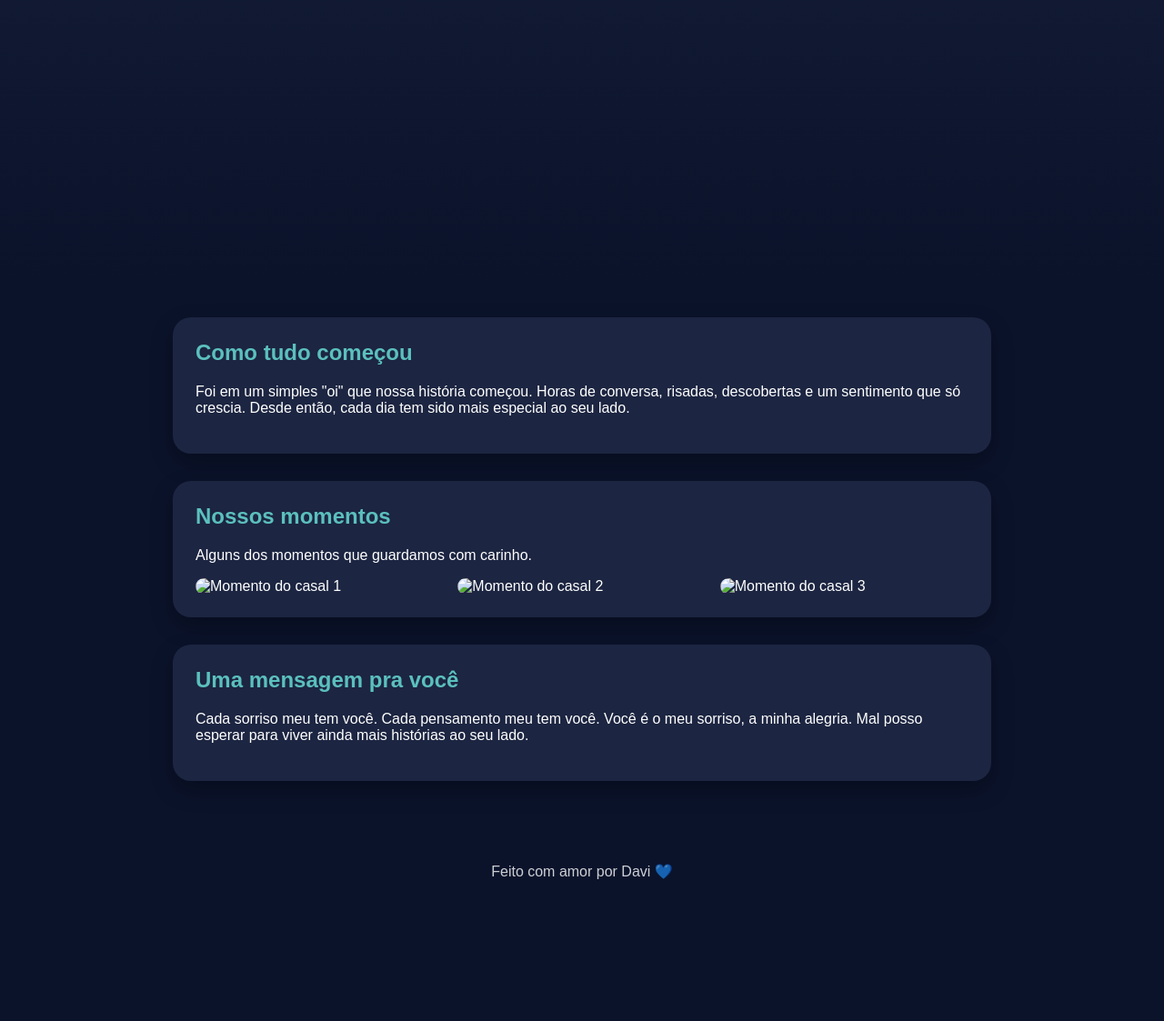
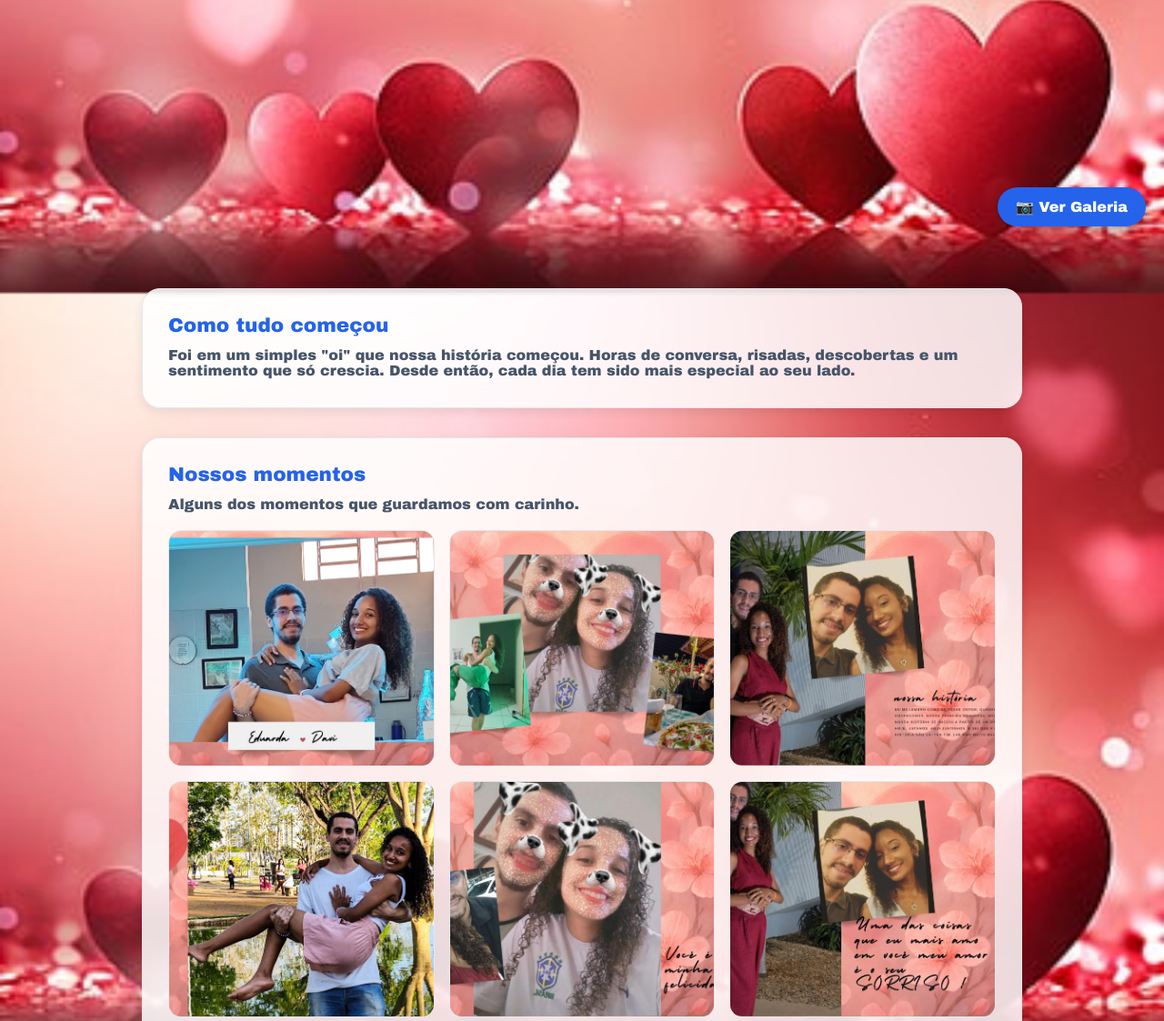
Before and after one commit to Projetoholyrics/album-de-fotos-, a plain HTML site: page html.html in a window 1280 px wide. Shown: the part 531-1654 px from the top of the page at 91% size. Before the commit the page ends 1519 px from the top, so only its background shows below. Drawn offline with Linux system fonts and the light colour scheme.

Commit message:
Add files via upload

```diff
--- a/html.html
+++ b/html.html
@@ -5,13 +5,38 @@
   <meta name="viewport" content="width=device-width, initial-scale=1.0" />
   <title>Nosso Álbum — Davi & Eduarda</title>
   <style>
-    body {
-      margin: 0;
-      font-family: Arial, Helvetica, sans-serif;
-      background: #0b132b;
-      color: #ffffff;
+    /* ---------- Design Tokens ---------- */
+    :root {
+      --bg-main: #ffffff;
+      --bg-card: #f7f7f9;
+      --text-main: #0f172a;
+      --text-muted: #475569;
+      --accent: #2563eb;
+      --border-soft: #e5e7eb;
+      --shadow-sm: 0 4px 12px rgba(0,0,0,0.08);
+      --radius-lg: 20px;
+      --radius-md: 14px;
+      --max-width: 1000px;
     }
 
+    /* ---------- Reset ---------- */
+    *, *::before, *::after {
+      box-sizing: border-box;
+    }
+    body {
+  margin: 0;
+  font-family: "Arial Black", Arial, sans-serif;
+  /* Fundo com a imagem fornecida */
+  background-image: url("https://github.com/Projetoholyrics/album-de-fotos-/blob/main/pngtree-happy-valentines-day-shiny-hearts-background-with-text-space-image_15620980.jpg?raw=true");
+  background-size: cover;
+  background-position: center;
+  background-repeat: no-repeat;
+  background-attachment: fixed;
+  color: #0f172a;
+}
+    img { max-width: 100%; display: block; }
+
+    /* ---------- Layout ---------- */
     .cover {
       min-height: 100vh;
       display: flex;
@@ -19,56 +44,79 @@
       align-items: center;
       justify-content: center;
       text-align: center;
-      background: linear-gradient(180deg, #1c2541, #0b132b);
-      padding: 20px;
+      padding: 2rem 1rem;
+      /* Transparente para aparecer o fundo de corações */
+      background: transparent;
     }
 
     .cover h1 {
-      font-size: 2.5rem;
-      margin-bottom: 10px;
+      font-size: clamp(2rem, 4vw, 2.7rem);
+      margin: 0 0 .75rem 0;
+      letter-spacing: .02em;
     }
 
     .cover p {
-      font-size: 1.1rem;
-      opacity: 0.9;
+      max-width: 520px;
+      margin: .25rem 0;
+      color: var(--text-muted);
     }
 
     .album {
-      max-width: 900px;
+      max-width: var(--max-width);
       margin: 0 auto;
-      padding: 40px 20px;
+      padding: 3rem 1rem 4rem;
+      display: grid;
+      gap: 2rem;
     }
 
     .page {
-      background: #1c2541;
-      border-radius: 20px;
-      padding: 25px;
-      margin-bottom: 30px;
-      box-shadow: 0 10px 25px rgba(0,0,0,0.3);
+      background: rgba(255,255,255,0.85); /* cartão levemente translúcido para leitura */
+      border: 1px solid var(--border-soft);
+      border-radius: var(--radius-lg);
+      padding: 1.75rem 1.75rem 2rem;
+      box-shadow: var(--shadow-sm);
+      backdrop-filter: blur(2px);
     }
 
     .page h2 {
-      margin-top: 0;
-      color: #5bc0be;
+      margin: 0 0 .75rem 0;
+      font-size: 1.35rem;
+      color: var(--accent);
     }
 
+    .page p { margin: 0; color: var(--text-muted); }
+
+    /* ---------- Galeria Profissional ---------- */
     .gallery {
+      margin-top: 1.25rem;
       display: grid;
-      grid-template-columns: repeat(auto-fit, minmax(250px, 1fr));
-      gap: 15px;
-      margin-top: 15px;
+      grid-template-columns: repeat(auto-fit, minmax(240px, 1fr));
+      gap: 1rem;
     }
 
     .gallery img {
       width: 100%;
-      border-radius: 15px;
+      height: 260px;
       object-fit: cover;
+      border-radius: var(--radius-md);
+      border: 1px solid var(--border-soft);
+      transition: transform .25s ease, box-shadow .25s ease;
+    }
+
+    .gallery img:hover {
+      transform: translateY(-4px);
+      box-shadow: 0 10px 22px rgba(0,0,0,0.12);
     }
 
     footer {
       text-align: center;
-      padding: 20px;
-      opacity: 0.8;
+      padding: 2rem 1rem;
+      color: var(--text-muted);
+      font-size: .9rem;
+    }
+
+    @media (max-width: 600px) {
+      .gallery img { height: 220px; }
     }
   </style>
 </head>
@@ -93,9 +141,18 @@
       <h2>Nossos momentos</h2>
       <p>Alguns dos momentos que guardamos com carinho.</p>
       <div class="gallery">
-        <img src="foto1.jpg" alt="Momento do casal 1" />
-        <img src="foto2.jpg" alt="Momento do casal 2" />
-        <img src="foto3.jpg" alt="Momento do casal 3" />
+        <img loading="lazy" src="https://raw.githubusercontent.com/Projetoholyrics/album-de-fotos-/beec2c0e0196e9c82b2ce515925a6fd9e050f606/1.jpg" alt="Foto 1" />
+        <img loading="lazy" src="https://raw.githubusercontent.com/Projetoholyrics/album-de-fotos-/beec2c0e0196e9c82b2ce515925a6fd9e050f606/2.jpg" alt="Foto 2" />
+        <img loading="lazy" src="https://raw.githubusercontent.com/Projetoholyrics/album-de-fotos-/beec2c0e0196e9c82b2ce515925a6fd9e050f606/3.jpg" alt="Foto 3" />
+        <img loading="lazy" src="https://raw.githubusercontent.com/Projetoholyrics/album-de-fotos-/beec2c0e0196e9c82b2ce515925a6fd9e050f606/4.jpg" alt="Foto 4" />
+        <img loading="lazy" src="https://raw.githubusercontent.com/Projetoholyrics/album-de-fotos-/beec2c0e0196e9c82b2ce515925a6fd9e050f606/5.jpg" alt="Foto 5" />
+        <img loading="lazy" src="https://raw.githubusercontent.com/Projetoholyrics/album-de-fotos-/beec2c0e0196e9c82b2ce515925a6fd9e050f606/6.jpg" alt="Foto 6" />
+        <img loading="lazy" src="https://raw.githubusercontent.com/Projetoholyrics/album-de-fotos-/beec2c0e0196e9c82b2ce515925a6fd9e050f606/7.jpg" alt="Foto 7" />
+        <img loading="lazy" src="https://raw.githubusercontent.com/Projetoholyrics/album-de-fotos-/beec2c0e0196e9c82b2ce515925a6fd9e050f606/8.jpg" alt="Foto 8" />
+        <img loading="lazy" src="https://raw.githubusercontent.com/Projetoholyrics/album-de-fotos-/beec2c0e0196e9c82b2ce515925a6fd9e050f606/9.jpg" alt="Foto 9" />
+        <img loading="lazy" src="https://raw.githubusercontent.com/Projetoholyrics/album-de-fotos-/beec2c0e0196e9c82b2ce515925a6fd9e050f606/10.jpg" alt="Foto 10" />
+        <img loading="lazy" src="https://raw.githubusercontent.com/Projetoholyrics/album-de-fotos-/beec2c0e0196e9c82b2ce515925a6fd9e050f606/11.jpg" alt="Foto 11" />
+        <img loading="lazy" src="https://raw.githubusercontent.com/Projetoholyrics/album-de-fotos-/beec2c0e0196e9c82b2ce515925a6fd9e050f606/12.jpg" alt="Foto 12" />
       </div>
     </section>
 
@@ -113,4 +170,21 @@
     Feito com amor por Davi 💙
   </footer>
 </body>
+<a href="galeria-lightbox.html" class="btn-galeria"
+   style="
+   position: fixed;
+   bottom: 20px;
+   right: 20px;
+   padding: 12px 20px;
+   background: #2563eb;
+   color: white;
+   text-decoration: none;
+   border-radius: 999px;
+   font-weight: bold;
+   box-shadow: 0 4px 10px rgba(0,0,0,0.3);
+   z-index: 999;
+   ">
+   📷 Ver Galeria
+</a>
+
 </html>
```
